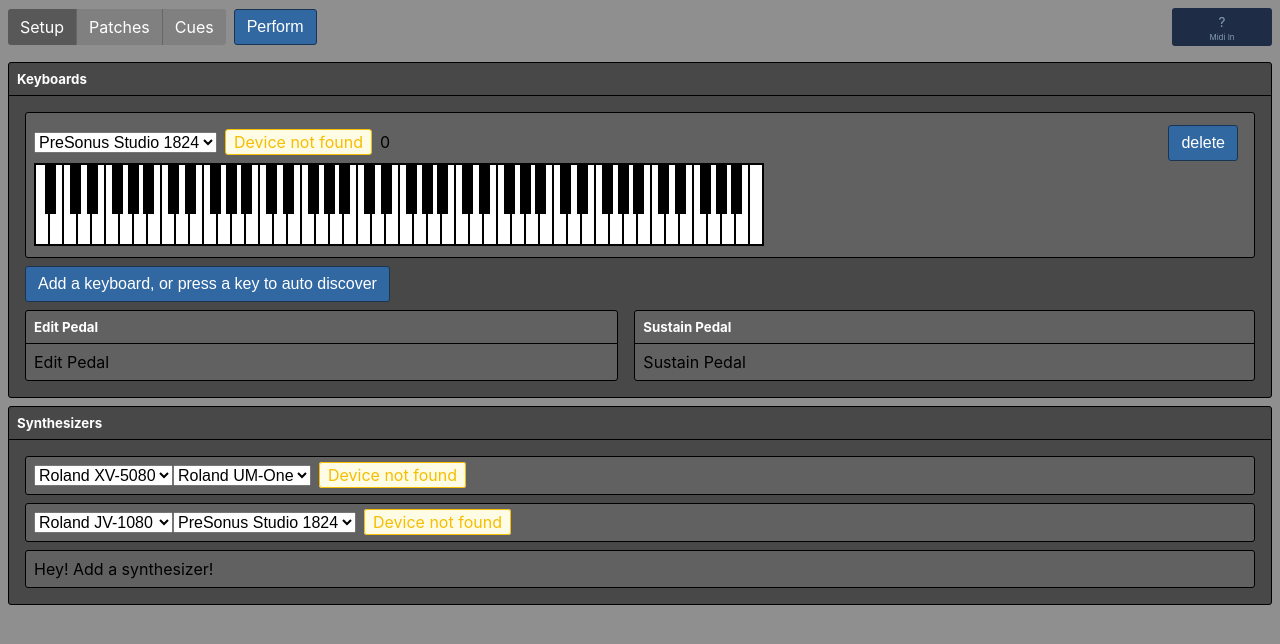
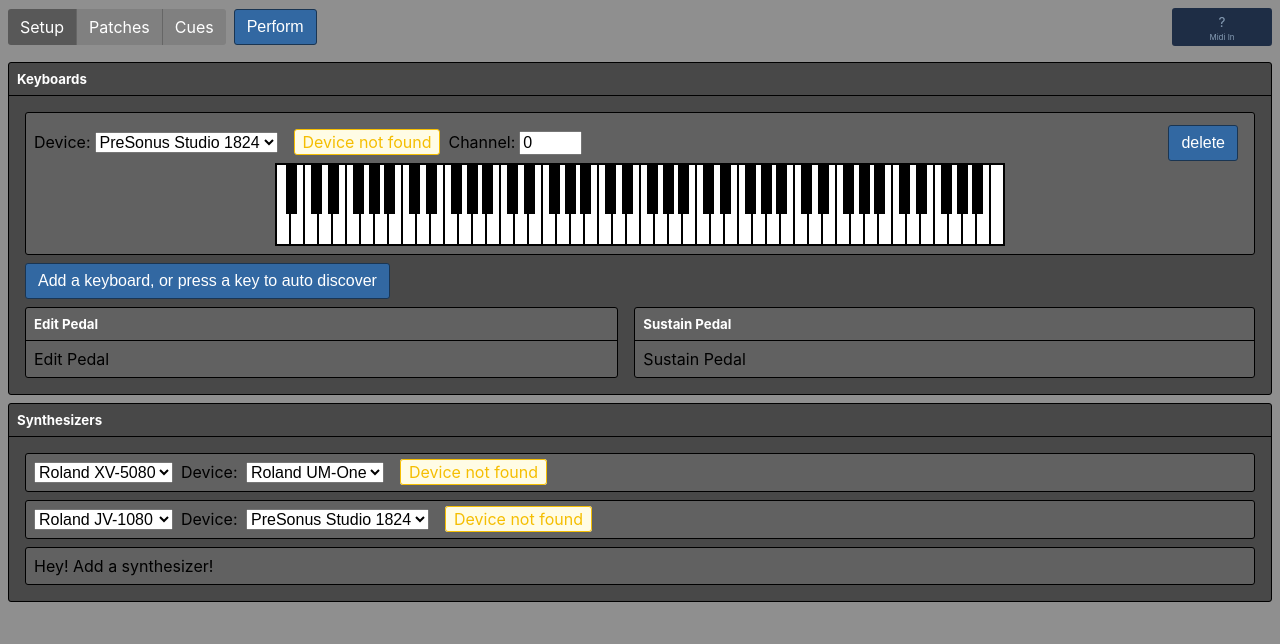
Before and after one commit to MattPutnam/CadenzaJS, a React (Create React App) app: page / in a window 1280 px wide. Shown: the top 644 px of the page. Built offline with nearby package versions, Linux system fonts and the light colour scheme.

Commit message:
center, labels, input css, move keyboards up/down, no more keyboard names

```diff
--- /dev/null
+++ b/src/components/ChannelSelector.js
@@ -0,0 +1,14 @@
+import React from 'react'
+
+const ChannelSelector = ({ id, selected, setSelected }) => {
+    return <>
+        <label htmlFor={id}>Channel: </label>
+        <input id={id}
+               type='number'
+               value={selected}
+               min='0' max='15'
+               onChange={e => setSelected(e.target.value)}/>
+    </>
+}
+
+export default ChannelSelector
--- a/src/components/Flex.js
+++ b/src/components/Flex.js
@@ -14,3 +14,11 @@ export const Flex = ({ children, align='baseline', style, ...props }) => {
 }
 
 export const Spacer = () => <div style={{ flex: '1 1 auto' }}/>
+
+export const Center = ({ children }) => {
+    return <Flex>
+        <Spacer/>
+        {children}
+        <Spacer/>
+    </Flex>
+}
--- a/src/components/PortSelector.js
+++ b/src/components/PortSelector.js
@@ -4,12 +4,13 @@ import * as Midi from '../utils/Midi'
 
 export const MidiDevicePlaceholder = 'I\'ll connect later'
 
-const PortSelector = ({ devices, io, selected }) => {
+const PortSelector = ({ devices, io, selected, id }) => {
     const values = devices[io].map(device => `${device.manufacturer} ${device.name}`)
     const missing = selected !== MidiDevicePlaceholder && !values.includes(selected)
 
     return <>
-        <select value={selected} onChange={() => console.log("TODO")}>
+        <label htmlFor={id}>Device: </label>
+        <select id={id} value={selected} onChange={() => console.log("TODO")}>
             <option value={0}>{MidiDevicePlaceholder}</option>
             {devices[io].map(device => {
                 const label = Midi.midiDeviceToName(device)
--- a/src/index.css
+++ b/src/index.css
@@ -11,6 +11,11 @@ body {
   box-sizing: border-box;
 }
 
-select {
+select, input {
   font-size: 100%;
+  margin-right: 0.5rem;
 }
+
+label {
+  margin-right: 0.25rem;
+}
--- a/src/pages/SetupTab.js
+++ b/src/pages/SetupTab.js
@@ -1,8 +1,9 @@
 import React from 'react'
 import _ from 'lodash'
 import Container from '../components/Container'
-import { Flex, Spacer } from '../components/Flex'
+import { Flex, Spacer, Center } from '../components/Flex'
 import PortSelector, { MidiDevicePlaceholder } from '../components/PortSelector'
+import ChannelSelector from '../components/ChannelSelector'
 import SynthSelector from '../components/SynthSelector'
 import Button from '../components/Button'
 import Keyboard from '../components/Keyboard'
@@ -18,16 +19,19 @@ const styles = {
     }
 }
 
-const KeyboardConfig = ({ keyboard, multiple, deleteSelf, midiDevices }) => {
+const KeyboardConfig = ({ keyboard, deleteSelf, midiDevices, moveUp, moveDown }) => {
     return <Container inner>
         <Flex>
-            <PortSelector devices={midiDevices} io="inputs" selected={keyboard.device}/>
-            {keyboard.channel}
-            {multiple && <input/>}
+            <PortSelector id={`inDevice${keyboard.id}`} devices={midiDevices} io="inputs" selected={keyboard.device}/>
+            <ChannelSelector id={`keyboard${keyboard.id}`} selected={keyboard.channel} setSelected={() => undefined}/>
             <Spacer/>
             <Button onClick={deleteSelf}>delete</Button>
+            {moveUp && <Button onClick={moveUp}>Up</Button>}
+            {moveDown && <Button onClick={moveDown}>Down</Button>}
         </Flex>
-        <Keyboard keyboard={keyboard}/>
+        <Center>
+            <Keyboard keyboard={keyboard}/>
+        </Center>
     </Container>
 }
 
@@ -40,7 +44,7 @@ const KeyboardPlaceholder = ({ addKeyboard }) => {
 const SynthConfig = ({ synth, midiDevices }) => {
     return <Container inner>
         <SynthSelector selected={synth.name}/>
-        <PortSelector devices={midiDevices} io="outputs" selected={synth.device}/>
+        <PortSelector id={`outDevice${synth.id}`} devices={midiDevices} io="outputs" selected={synth.device}/>
     </Container>
 }
 
@@ -65,17 +69,32 @@ const SustainPedalConfig = ({ pedal }) => {
 
 class SetupTab extends React.Component {
     render() {
-        const { data: { setup : { keyboards, synthesizers, editPedal, sustainPedal } }, midiDevices } = this.props
-        const multipleKeyboards = keyboards.length > 1
+        const { data, midiDevices, setData } = this.props
+        const { keyboards, synthesizers, editPedal, sustainPedal } = data.setup
+        const moveUp = (index) => () => {
+            const elem = keyboards[index]
+            const prev = keyboards[index-1]
+            keyboards[index-1] = elem
+            keyboards[index] = prev
+            setData(data)
+        }
+        const moveDown = (index) => () => {
+            const elem = keyboards[index]
+            const next = keyboards[index+1]
+            keyboards[index+1] = elem
+            keyboards[index] = next
+            setData(data)
+        }
 
         return <>
             <Container title="Keyboards">
                 {keyboards.map((keyboard, index) =>
                     <KeyboardConfig key={keyboard.id}
                                     keyboard={keyboard}
-                                    multiple={multipleKeyboards}
                                     midiDevices={midiDevices}
-                                    deleteSelf={() => this.deleteKeyboard(index)}/>
+                                    deleteSelf={() => this.deleteKeyboard(index)}
+                                    moveUp={index > 0 ? moveUp(index) : undefined}
+                                    moveDown={index < keyboards.length-1 ? moveDown(index) : undefined}/>
                 )}
                 <KeyboardPlaceholder addKeyboard={() => this.addKeyboard()}/>
                 <div style={styles.pedalContainer}>
@@ -100,7 +119,6 @@ class SetupTab extends React.Component {
         keyboards.push({
             id: findId(keyboards),
             device,
-            name: '',
             range: [21, 108],
             channel
         })
--- a/src/sampleData.json
+++ b/src/sampleData.json
@@ -2,7 +2,6 @@
     "setup": {
         "keyboards": [
             {
-                "name": "",
                 "id": 0,
                 "range": [21, 108],
                 "device": "PreSonus Studio 1824",
```
